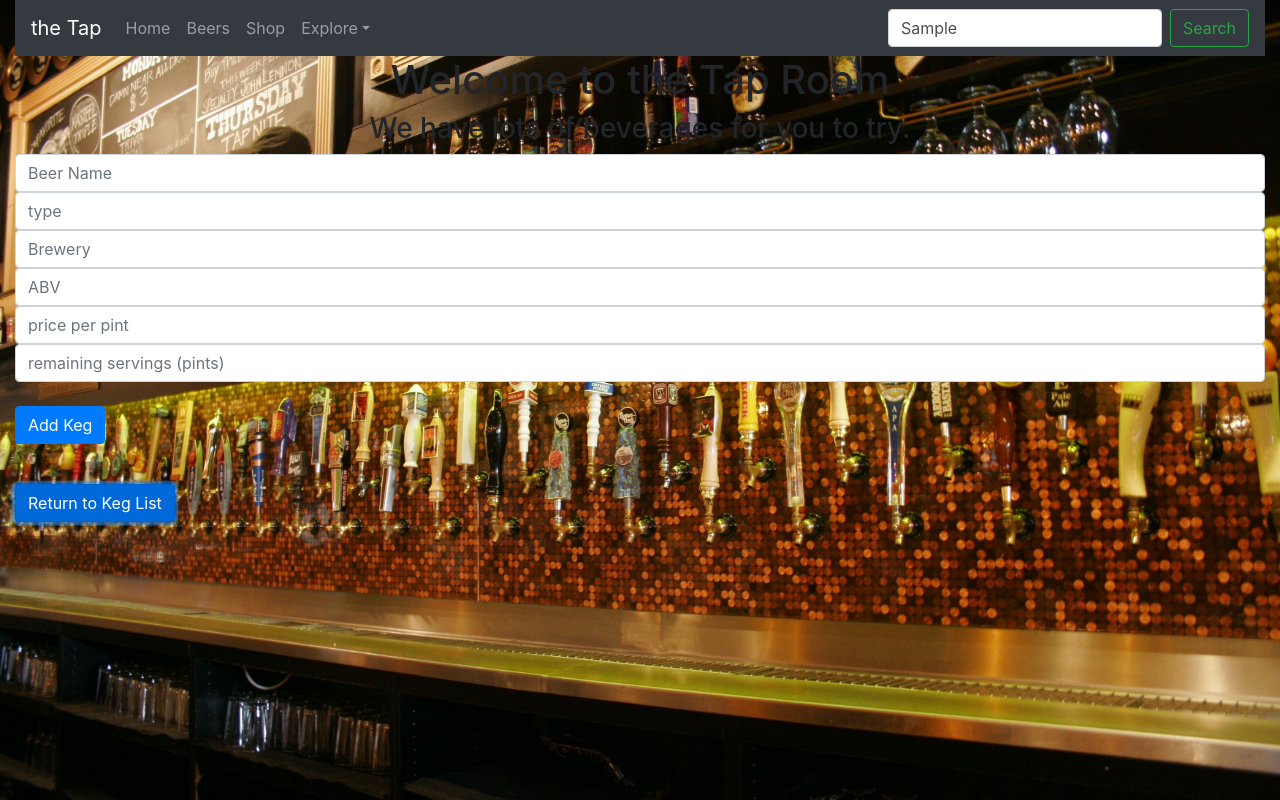
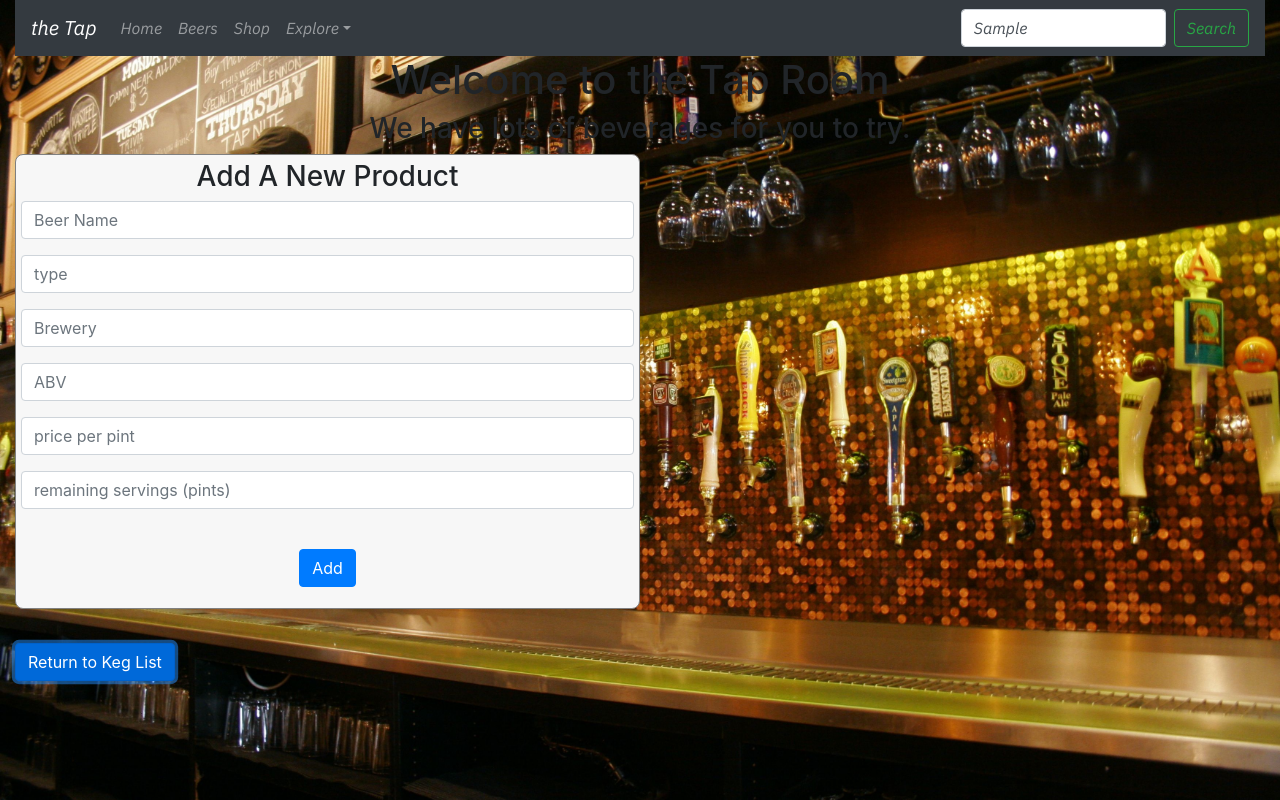
Before and after one commit to brianharv/taproom_redux, a React (Create React App) app: page / in a window 1280 px wide. Both pictures are taken after typing "Sample" into the empty fields and a click on the button "Add Keg". Built offline with nearby package versions, Linux system fonts and the light colour scheme.

Commit message:
update nav font

```diff
--- a/public/index.html
+++ b/public/index.html
@@ -30,6 +30,8 @@
       integrity="sha384-9aIt2nRpC12Uk9gS9baDl411NQApFmC26EwAOH8WgZl5MYYxFfc+NcPb1dKGj7Sk"
       crossorigin="anonymous"
     />
+    <link rel="preconnect" href="https://fonts.gstatic.com">
+    <link href="https://fonts.googleapis.com/css2?family=IBM+Plex+Sans:ital@1&display=swap" rel="stylesheet">
     <title>React App</title>
   </head>
   <body>
--- a/src/App.css
+++ b/src/App.css
@@ -46,3 +46,7 @@
   background-size: cover;
   background-position: center;
 }
+
+.tap {
+  font-family: 'IBM Plex Sans', sans-serif;
+}
--- a/src/components/Header.js
+++ b/src/components/Header.js
@@ -4,7 +4,9 @@ import NavBar from "./NavBar";
 function Header() {
   return(
     <React.Fragment>
+      <div className="tap">
       <NavBar/>
+      </div>
     </React.Fragment>
   );
 }
--- a/src/components/Navbar.js
+++ b/src/components/Navbar.js
@@ -11,6 +11,7 @@ import Button from 'react-bootstrap/Button';
 function NavBar() {
   return(
     <React.Fragment>
+      {/* <div className="nav"> */}
         <Navbar bg="dark" variant="dark" expand="lg">
         <Navbar.Brand href="#home">the Tap</Navbar.Brand>
         <Navbar.Toggle aria-controls="basic-navbar-nav" />
@@ -33,6 +34,7 @@ function NavBar() {
             </Form>
           </Navbar.Collapse>
         </Navbar>
+      {/* </div> */}
     </React.Fragment>
   );
 }
--- a/src/components/NewKegForm.js
+++ b/src/components/NewKegForm.js
@@ -3,6 +3,17 @@ import { v4 } from 'uuid';
 import PropTypes from 'prop-types';
 
 function NewKegForm(props) {
+
+  const formStyling = {
+    backgroundColor: '#F7F7F7',
+    border: 'solid 1pt grey',
+    textAlign: "center",
+    borderRadius: "8px",
+    marginBottom: "10px",
+    width: "50%",
+    padding: "5px"
+  }
+
   function handleNewKegFormSubmission(event) {
     event.preventDefault();
     props.onNewKegCreation({name: event.target.name.value, brand: event.target.brand.value,
@@ -12,42 +23,57 @@ function NewKegForm(props) {
 
   return(
     <React.Fragment>
+      <div style={formStyling}>
+      <h3>Add A New Product </h3>
         <form className="form-group" onSubmit={handleNewKegFormSubmission}>
+          <div class="form-group">
             <input
               type='text'
               name='name'
               placeholder='Beer Name'
               className="form-control"/>
+          </div>
+          <div class="form-group">
             <input
               type='text'
               name='flavor'
               placeholder='type'
               className="form-control"/>
+          </div>
+          <div class="form-group">
             <input
               type='text'
               name='brand'
               placeholder='Brewery'
               className="form-control"/>
+          </div>
+          <div class="form-group">
             <input
               type='number'
               step='0.1'
               name='alcCon'
               placeholder='ABV'
               className="form-control"/>
+          </div>
+          <div class="form-group">
             <input
               type='number'
               name='price'
               step='0.1'
               placeholder='price per pint'
               className="form-control"/>
+          </div>
+          <div class="form-group">
             <input
               type='number'
               name='quantity'
               placeholder='remaining servings (pints)'
               className="form-control"/>
+          </div>
               <br/>
-          <button className="btn btn-primary" type='submit'>Add Keg</button>
+            <button className="btn btn-primary" type='submit'>Add</button>
         </form>
+        </div>
       <br/>
     </React.Fragment>
   );
```
Lines whose indentation alone changed are shown as unchanged.
